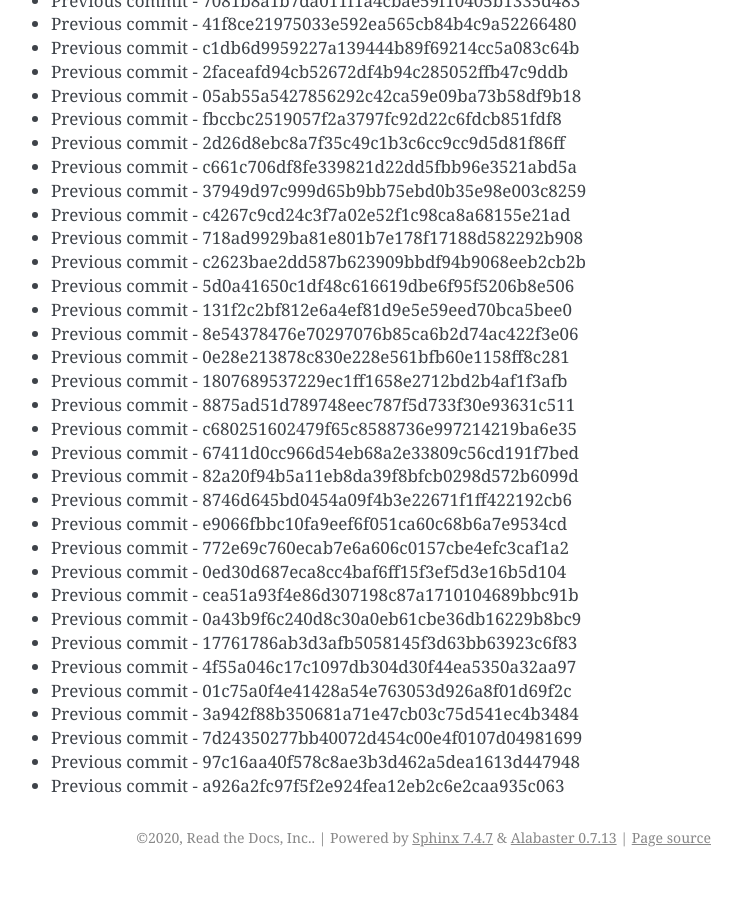
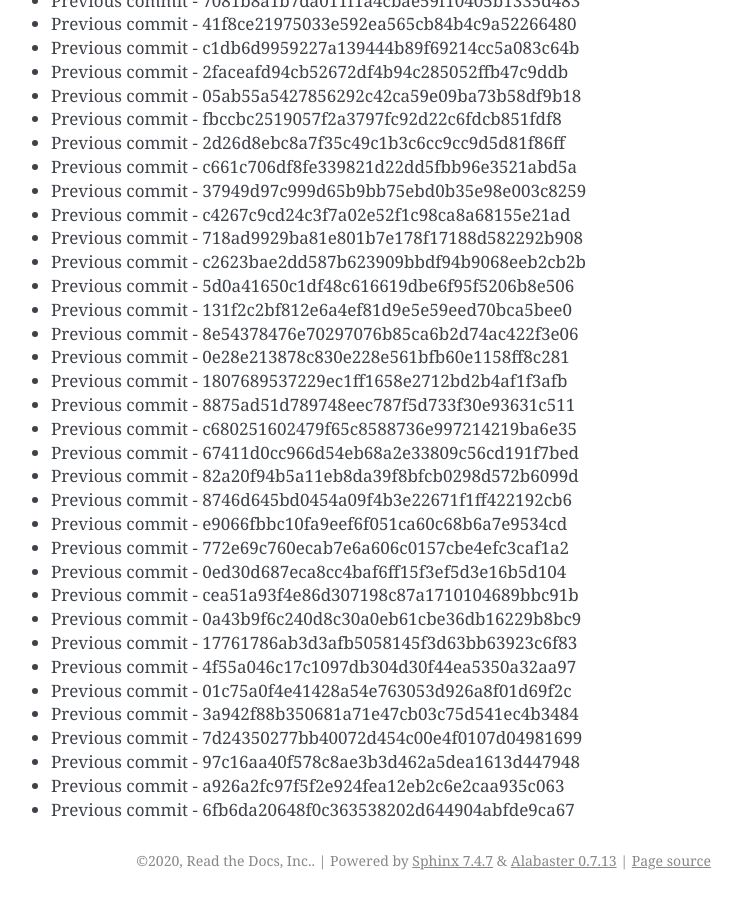
Before and after one commit to readthedocs/rtd-git-stresstest, a Sphinx documentation site: the page built from docs/updates.rst, in a window 1280 px wide and 900 px high, scrolled down 64859 px. Shown: the whole window, without its empty margins (399-1141 px from the left). Built offline with Sphinx 7.4.7, drawn with Linux system fonts in a browser that asks for light colours; before the commit the page ends 65736 px from its top, so only the background shows below that.

Commit message:
Generating commit from previous: 6fb6da20648f0c363538202d644904abfde9ca67

```diff
--- a/docs/updates.rst
+++ b/docs/updates.rst
@@ -2757,3 +2757,4 @@ It can be tested for any performance characteristics.
 * Previous commit - 7d24350277bb40072d454c00e4f0107d04981699
 * Previous commit - 97c16aa40f578c8ae3b3d462a5dea1613d447948
 * Previous commit - a926a2fc97f5f2e924fea12eb2c6e2caa935c063
+* Previous commit - 6fb6da20648f0c363538202d644904abfde9ca67
```
